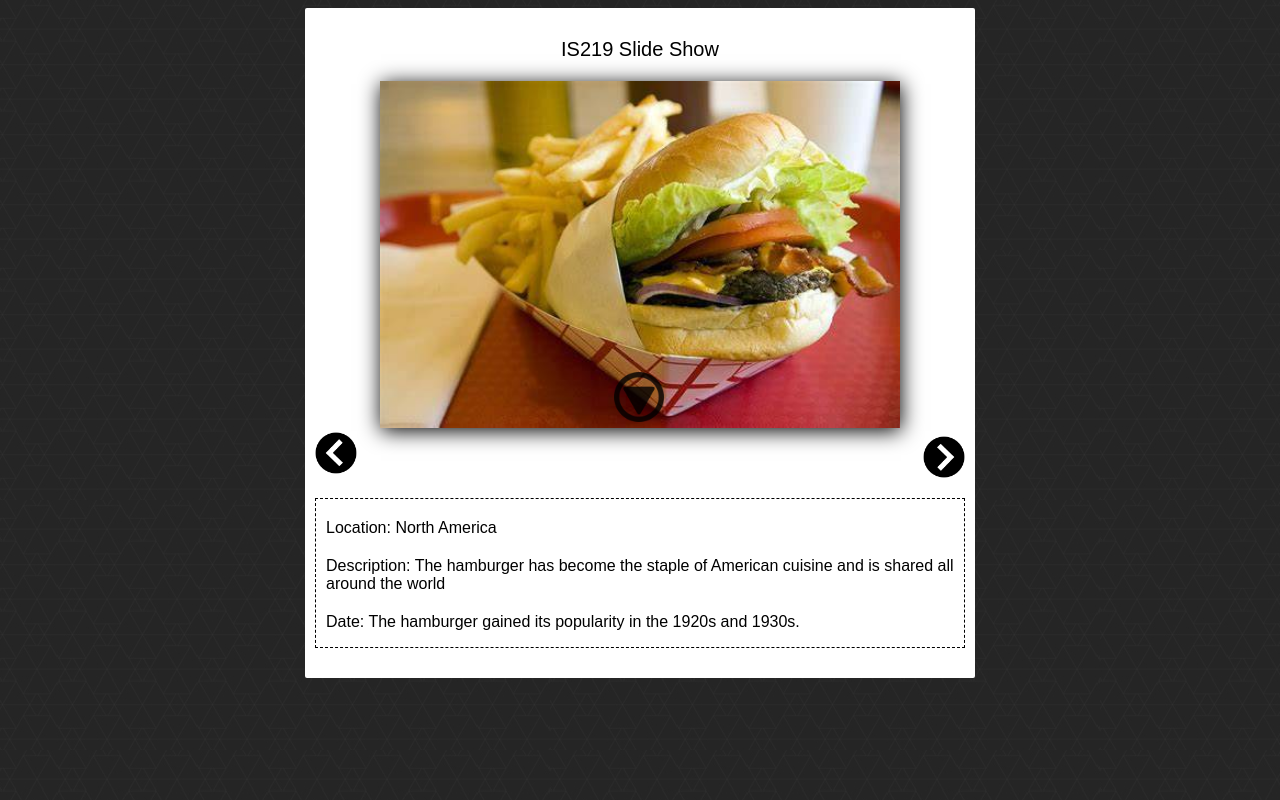
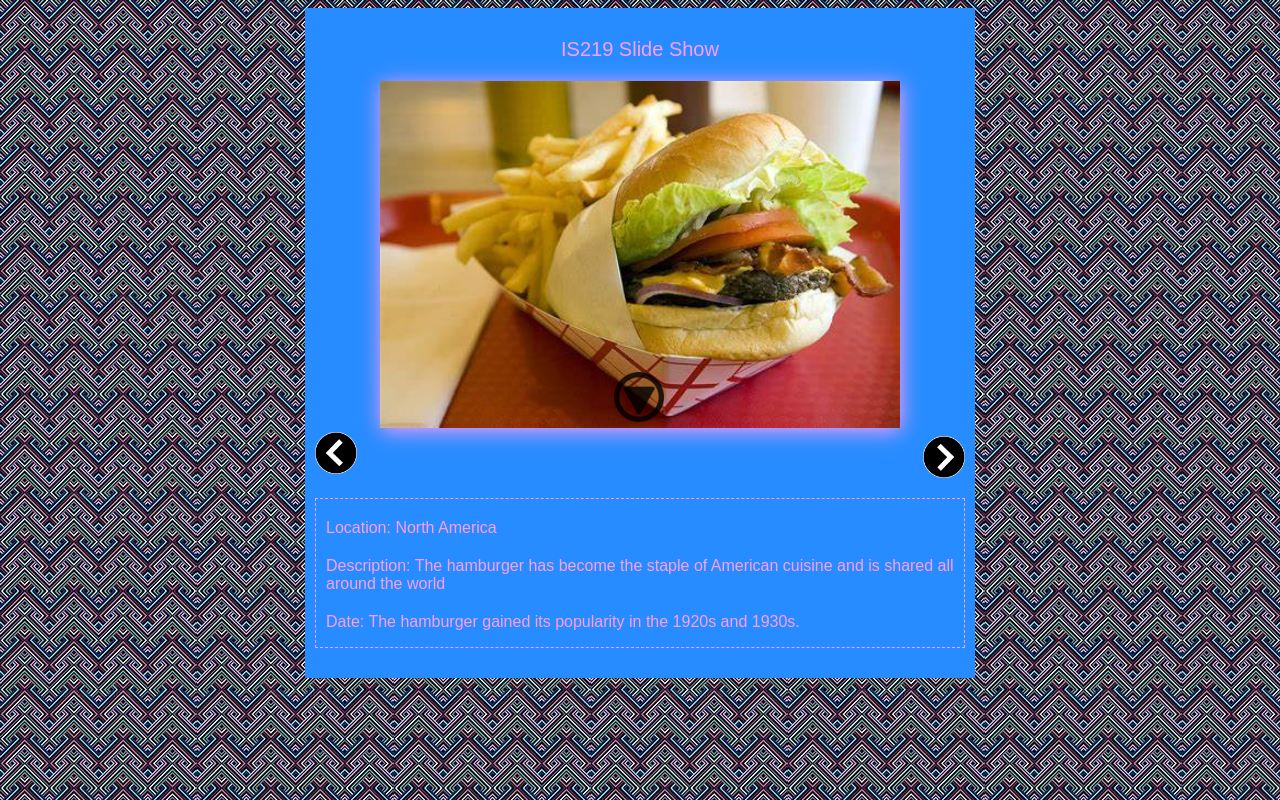
Before and after one commit to RandyStith/-Stith--P2, a PHP site: page /index.html in a window 1280 px wide. Run offline with PHP 8.4, Linux system fonts and the light colour scheme; grey boxes labelled with a size stand in for pictures from a placeholder-image service; some libraries are stand-ins or nearby versions.

Commit message:
added some styling

```diff
--- a/is219-p2/css/style.css
+++ b/is219-p2/css/style.css
@@ -10,8 +10,9 @@
 	width: 650px;
 	margin-left: auto;
 	margin-right: auto;
-	background-color: white;
+	background-color: #278cff;
 	border-radius: 2px;
+	color: #ff9dfa;
 }
 
 #slideShow {
@@ -70,7 +71,7 @@
 	margin-top: 20px;
 }
 .details {
-	border: 1px #000 dashed;
+	border: 1px #ff9dfa dashed;
 	padding: 0px 10px;
 	margin: 20px 0px;
 }
```
Also changed, not shown: is219-p2/img/geometry.jpg, is219-p2/js/gallery.js (line endings or trailing spaces).
